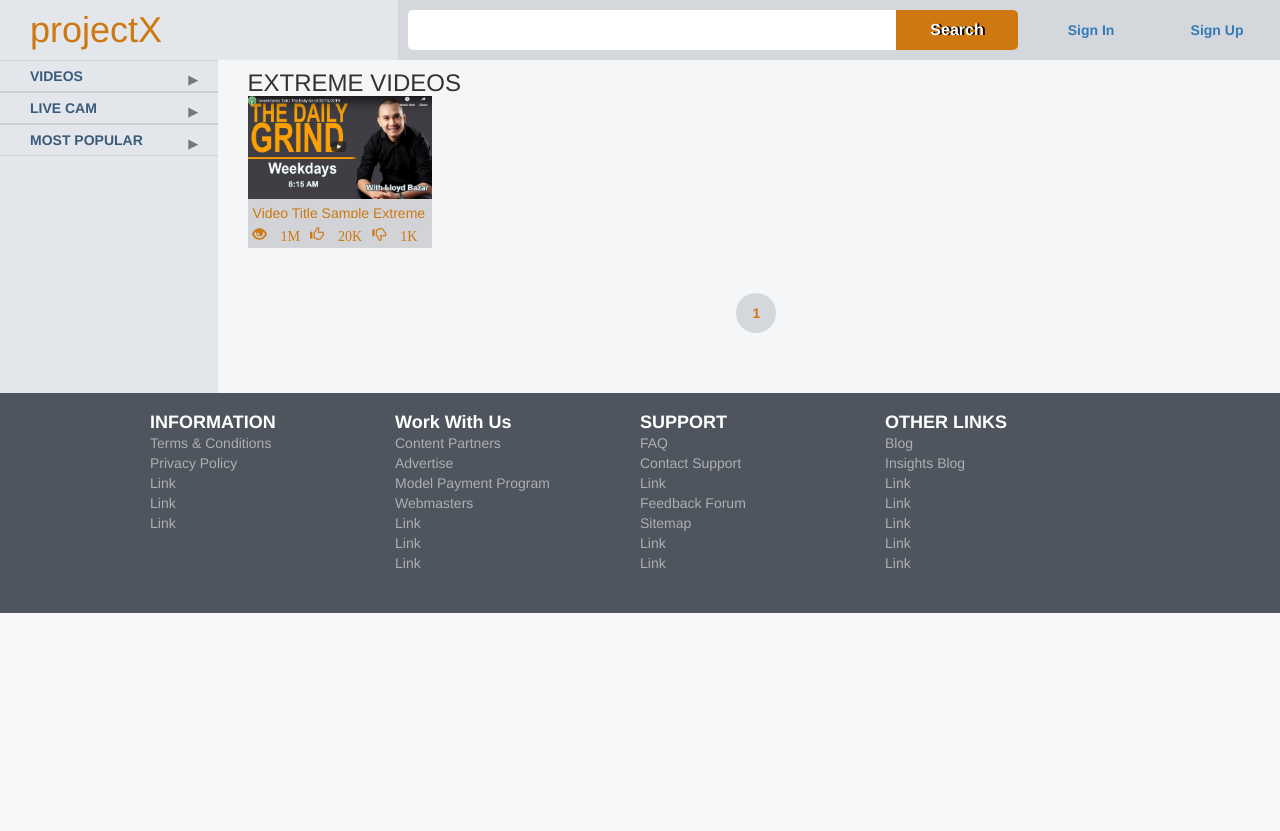
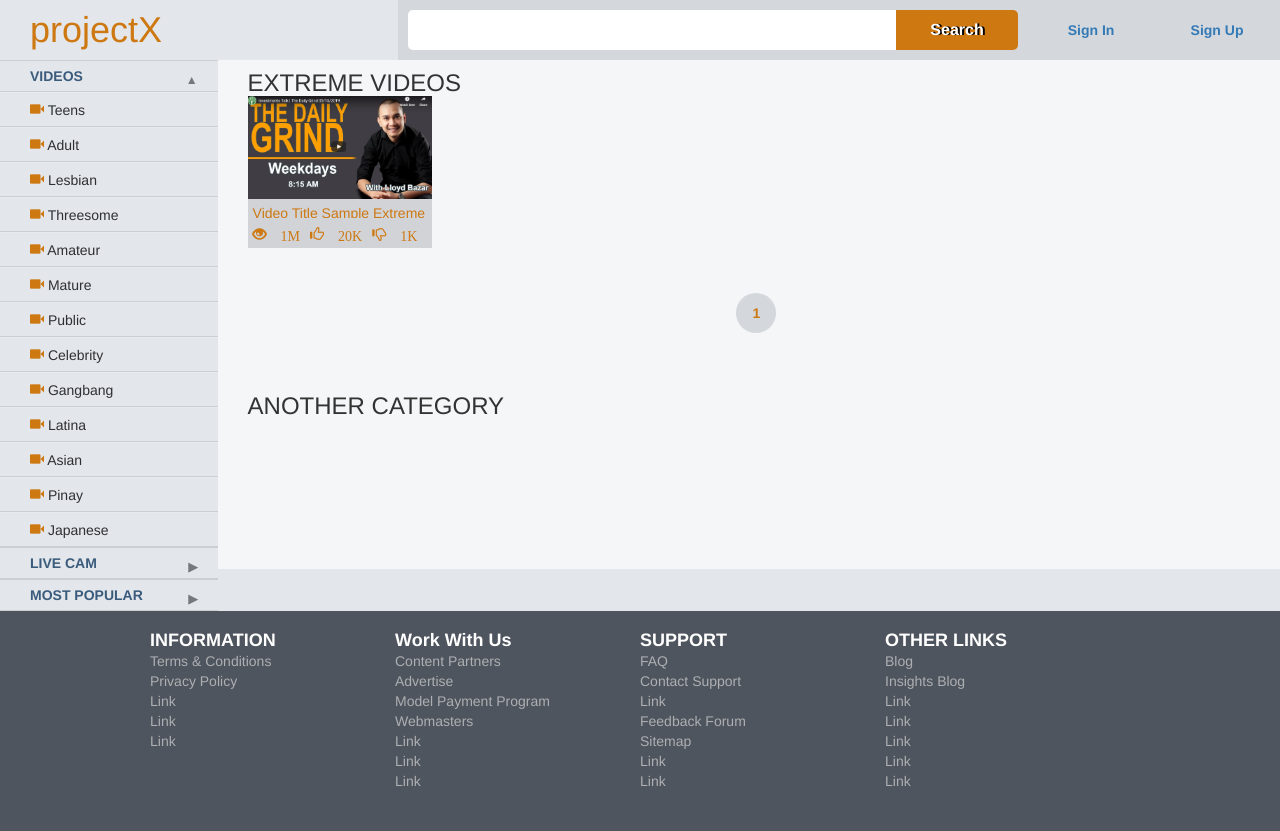
Before and after one commit to vhinzgithub/projectxxx, a PHP site: page /index.php in a window 1280 px wide. Before the commit the page ends 613 px from the top, so only its background shows below. Run offline with PHP 8.4, Linux system fonts and the light colour scheme; tables that the repository leaves empty or names only in its code hold one stand-in row (values such as "Sample post"); grey boxes are pictures that could not be loaded.

Commit message:
Add files via upload

```diff
--- a/index.php
+++ b/index.php
@@ -70,8 +70,8 @@
 							<div id="mobile-user-signup"><a href="#" id="mobile-sign-up-link">Sign Up</a></div>
 						</div>
 
-						<div class="div-category"><h4>VIDEOS<a class="open-list" href="#" onclick="void">&#9654;</a></h4>
-							<ul class="ul-menu">
+						<div class="div-category"><h4>VIDEOS<a class="open-list" href="#" onclick="void">▲</a></h4>
+							<ul class="ul-menu active">
 								<li><a href="#" class="nav-link"><span class="glyphicon glyphicon-facetime-video"></span> Teens</a></li>
 								<li><a href="#" class="nav-link"><span class="glyphicon glyphicon-facetime-video"></span> Adult</a></li>
 								<li><a href="#" class="nav-link"><span class="glyphicon glyphicon-facetime-video"></span> Lesbian</a></li>
@@ -92,7 +92,7 @@
 
 
 
-						<div class="div-category"><h4>LIVE CAM<a class="open-list" href="#" onclick="void">&#9654;</a></h4>
+						<div class="div-category"><h4>LIVE CAM<a class="open-list" href="#" onclick="void">▶</a></h4>
 							<ul class="ul-menu">
 								<li><a href="#" class="nav-link"><span class="glyphicon glyphicon-facetime-video"></span> Teens</a></li>
 								<li><a href="#" class="nav-link"><span class="glyphicon glyphicon-facetime-video"></span> Adult</a></li>
@@ -111,7 +111,7 @@
 						</div>
 
 
-						<div class="div-category"><h4>MOST POPULAR<a class="open-list" href="#" onclick="void">&#9654;</a></h4>
+						<div class="div-category"><h4>MOST POPULAR<a class="open-list" href="#" onclick="void">▶</a></h4>
 							<ul class="ul-menu">
 								<li><a href="#" class="nav-link"><span class="glyphicon glyphicon-facetime-video"></span> Teens</a></li>
 								<li><a href="#" class="nav-link"><span class="glyphicon glyphicon-facetime-video"></span> Adult</a></li>
@@ -153,7 +153,7 @@
 						$rec_count=mysqli_fetch_array($result);
 						$totalrecords=$rec_count[0];
 
-						$viewperpage=24;
+						$viewperpage=10;
 						$totalpage = ceil($totalrecords/$viewperpage);
 						// echo $totalpage;
 
@@ -208,6 +208,34 @@
 						echo '</div>';
 					?>
 
+
+
+					<h3 id="page-title">ANOTHER CATEGORY</h3>
+					<?php
+						$SQL = mysqli_query($conn,"SELECT id,title FROM video LIMIT 1,1");
+						while($row=mysqli_fetch_assoc($SQL)){
+							echo '<a href="video_view.php" target="_parent"><div class="video-item-container">';
+								echo '<div class="video-item-content">';
+									echo '<video muted="" loop=""  preload="" poster="videos/sample.png" class="vid">';
+										echo '<source src="videos/Nobela _ Join The Club _ (cover).mp4" type="video/mp4" ></source>';
+									echo '</video>';
+								echo '</div>';
+
+								echo '<div class="video-item-title">';
+								echo '<h5>Video Title Sample Extreme most popular KSDJFLASDJFSFJSLDFJ</h5>';
+								echo '</div>';
+								echo '<div class="video-item-views-likes-dislikes">';
+									echo '<span class="glyphicon glyphicon-eye-open"> 1M</span>';
+					                echo '<a href="#"><span class="glyphicon glyphicon-thumbs-up"> 20K</span></a>';
+					                echo '<a href="#"><span class="glyphicon glyphicon-thumbs-down"> 1K</span></a>';
+								echo '</div>';
+
+							echo '</div></a>';
+						}
+
+						echo '<div id="pagination-container">';
+						echo '<ul>';
+					?>
 				</div><!-- video-section-container -->
 
 
```
